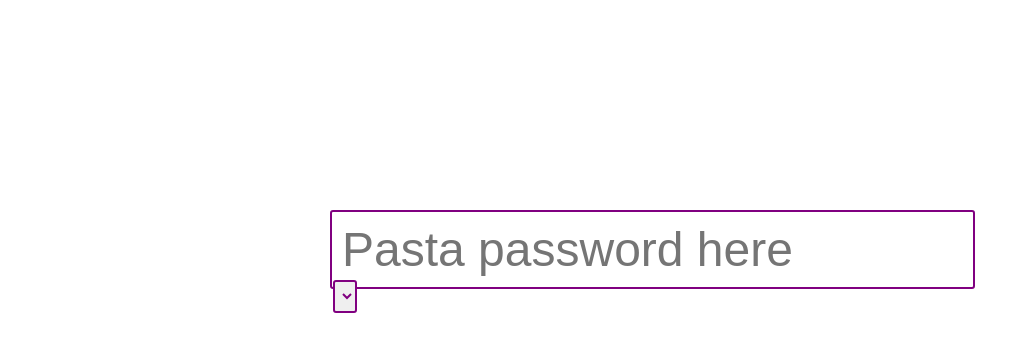
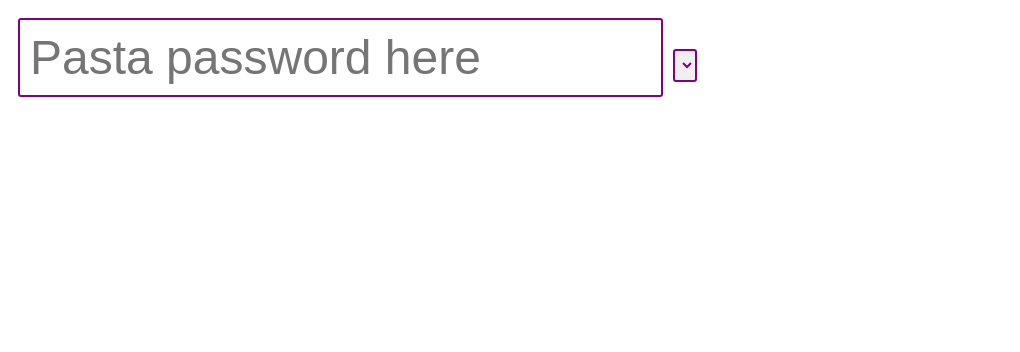
Before and after one commit to spences10/characters-from-password, a Next.js app: page / in a window 1280 px wide. Shown: the top 352 px of the page, without its empty margins (0-1020 px from the left). Built offline with nearby package versions, Linux system fonts and the light colour scheme.

Commit message:
try main wrapper

```diff
--- a/components/MainForm.js
+++ b/components/MainForm.js
@@ -1,5 +1,9 @@
 import React from 'react'
 import styled from 'styled-components'
+
+const WrapperForm = styled.form`
+  position: absolute;
+`
 
 const CharacterInput = styled.input.attrs({
   // we can define static props
@@ -14,9 +18,9 @@ const CharacterInput = styled.input.attrs({
   font-size: 3em;
   border: 2px solid purple;
   border-radius: 3px;
-  position: absolute;
-  top: 25%;
-  left: 25%;
+  // position: absolute;
+  // top: 25%;
+  // left: 25%;
 
   /* here we use the dynamically computed props */
   margin: ${props => props.margin};
@@ -28,18 +32,18 @@ const CharacterSelect = styled.select`
   font-size: 1.5em;
   border: 2px solid purple;
   border-radius: 3px;
-  position: absolute;
+  /* position: absolute;
   top: 35%;
-  left: 26%;
+  left: 26%; */
 `
 
 const ResultsDiv = styled.div`
   color: purple;
   font-size: 5em;
   border-radius: 3px;
-  position: absolute;
+  /* position: absolute;
   top: 15%;
-  left: 26%;
+  left: 26%; */
 `
 
 class MainForm extends React.Component {
@@ -83,7 +87,7 @@ class MainForm extends React.Component {
 
     return (
       <div>
-        <form>
+        <WrapperForm>
           <CharacterInput
             value={this.state.password}
             onChange={e => this.setState({ password: e.target.value })}
@@ -93,10 +97,10 @@ class MainForm extends React.Component {
           >
             {list}
           </CharacterSelect>
-        </form>
-        <ResultsDiv>
-          <label>{characterFromPassword}</label>
-        </ResultsDiv>
+          <ResultsDiv>
+            <label>{characterFromPassword}</label>
+          </ResultsDiv>
+        </WrapperForm>
       </div>
     )
   }
```
